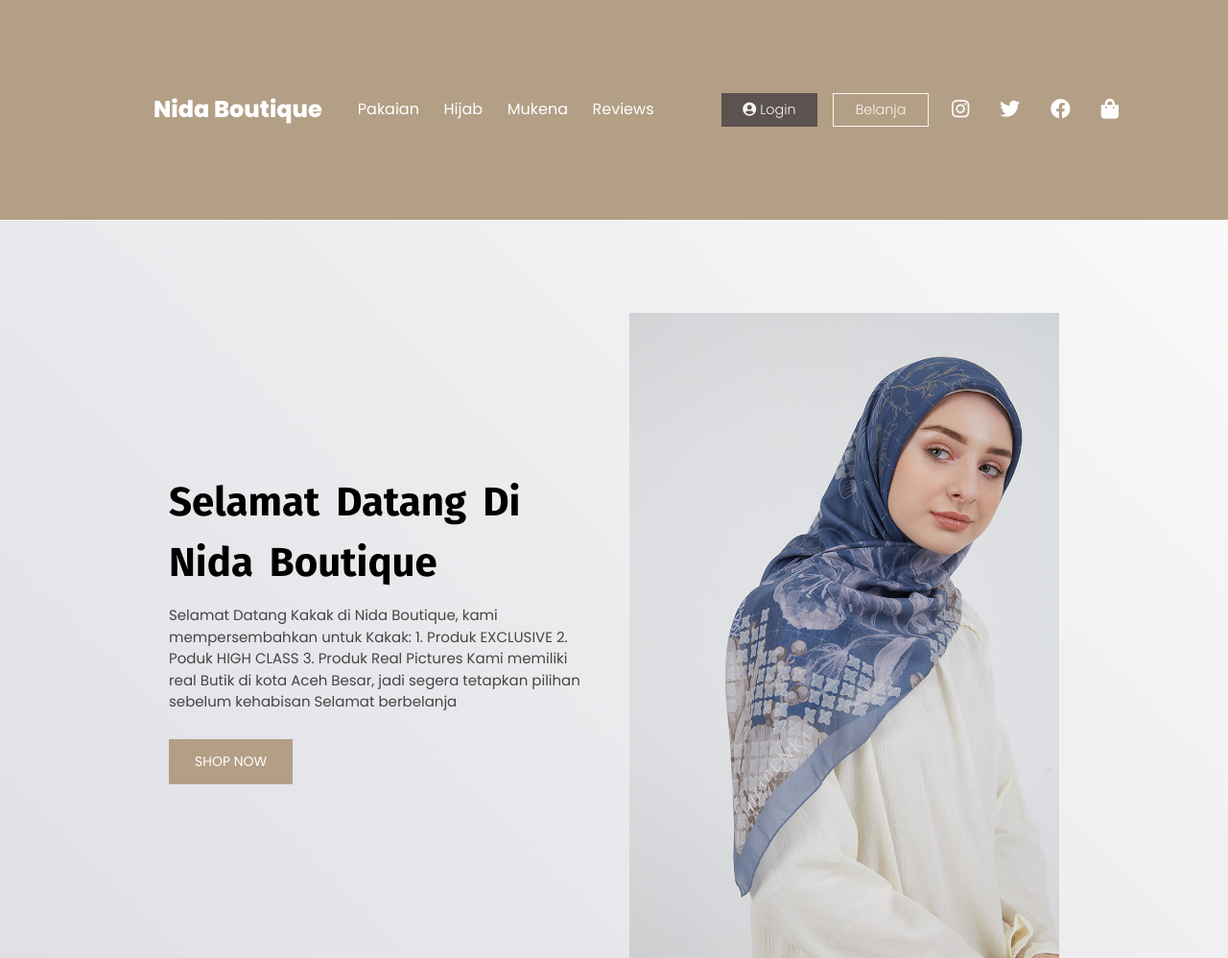
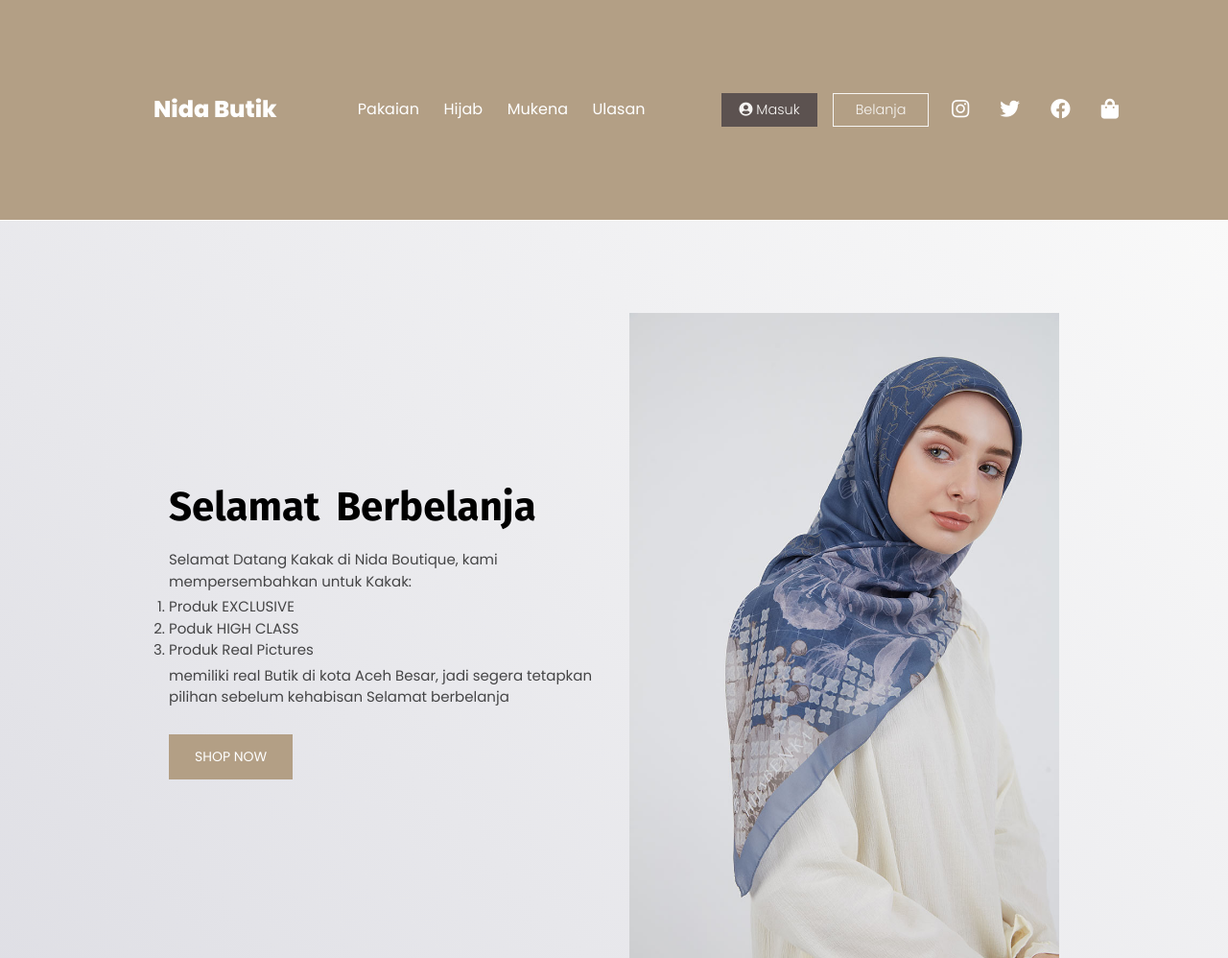
Before and after one commit to ATM101/NidaBoutique, a plain HTML site: page index.html in a window 1280 px wide. Shown: the top 998 px of the page at 96% size. Drawn offline with Linux system fonts and the light colour scheme; a web font is replaced by a local one.

Commit message:
Update index.html

```diff
--- a/index.html
+++ b/index.html
@@ -3,7 +3,7 @@
   <head>
     <meta charset="utf-8">
     <meta http-equiv="X-UA-Compatible" content="IE=edge">
-    <title>Nida Boutique</title>
+    <title>Nida Butik</title>
     <meta name="description" content="">
     <meta name="viewport" content="width=device-width, initial-scale=1">
     <link rel="stylesheet" href="style.css">
@@ -19,7 +19,7 @@
       <!-- navbar -->
       <nav class = "navbar container">
         <a href = "index.html" class = "navbar-brand">
-          Nida Boutique
+          Nida Butik
         </a>
 
         <div class = "navbar-collapse">
@@ -34,7 +34,7 @@
               <a href = "#product" class = "nav-link">Mukena</a>
             </li>
             <li class = "nav-item">
-              <a href = "#reviews" class = "nav-link">Reviews</a>
+              <a href = "#reviews" class = "nav-link">Ulasan</a>
             </li>
           </ul>
         </div>
@@ -43,7 +43,7 @@
           <div class = "nav-btns">
             <button type = "button">
               <i class = "fas fa-user-circle"></i>
-              Login
+              Masuk
             </button>
             <button type = "button">
               Belanja
@@ -74,15 +74,17 @@
       <div class = "head-body container">
         <div class = "head-body-content">
           <h1 class = "head-title">
-            Selamat Datang di Nida Boutique
+            Selamat Berbelanja
           </h1>
           <p class = "text">
-            Selamat Datang Kakak di Nida Boutique, kami mempersembahkan untuk Kakak:
-1. Produk EXCLUSIVE
-2. Poduk HIGH CLASS
-3. Produk Real Pictures
-Kami memiliki real Butik di kota Aceh Besar, jadi segera tetapkan pilihan sebelum kehabisan
-Selamat berbelanja
+            Selamat Datang Kakak di Nida Boutique, kami mempersembahkan untuk Kakak:</p>
+            <ol class = "text">
+              <li>  Produk EXCLUSIVE</li>
+              <li>  Poduk HIGH CLASS </li>
+              <li>  Produk Real Pictures</li>
+            </ol>
+            <p class = "text">memiliki real Butik di kota Aceh Besar, jadi segera tetapkan pilihan sebelum kehabisan Selamat berbelanja</p>
+
           </p>
           <button type = "button" class = "btn">
             shop now
```
